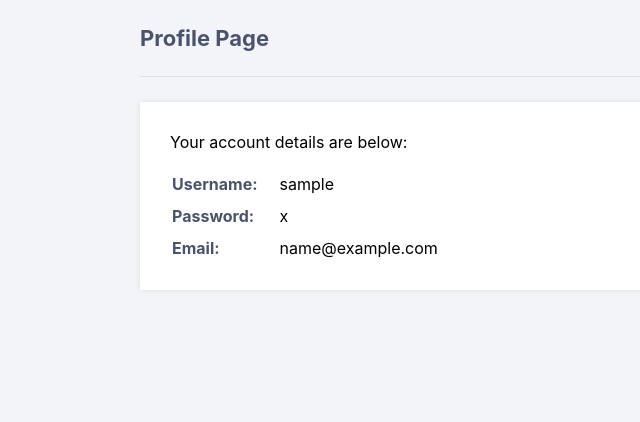
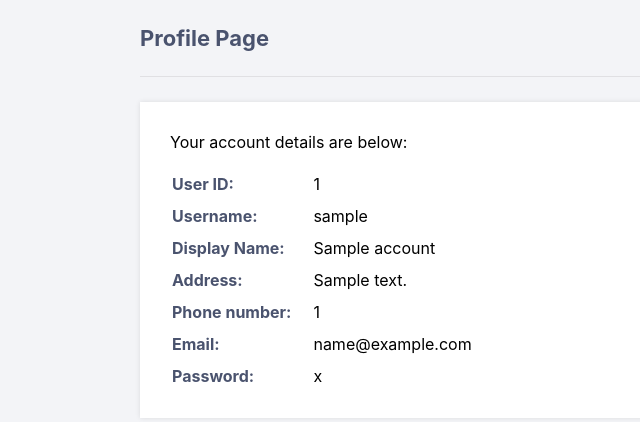
Before and after one commit to twoyoung/Car-Rental-Web-App, a Flask app: template car-rental-webapp/templates/profile.html in a window 1280 px wide. Shown: the part 60-482 px from the top of the page, without its empty margins (0-640 px from the left). Run offline with Flask 3, Linux system fonts and the light colour scheme; the template is opened without the code that fills it: most values are stand-ins (such as "Sample title", 1, 10 or a date in 2020); some libraries are stand-ins or nearby versions.

Commit message:
profile page

```diff
--- a/car-rental-webapp/templates/profile.html
+++ b/car-rental-webapp/templates/profile.html
@@ -8,17 +8,34 @@
     <p>Your account details are below:</p>
     <table>
         <tr>
+            <td>User ID:</td>
+            <td>{{ account['UserID'] }}</td>
+        </tr>
+        <tr>
             <td>Username:</td>
             <td>{{ account['UserName'] }}</td>
+        </tr>
+        <tr>
+            <td>Display Name:</td>
+            <td>{{ account['ProfileName'] }}</td>
+        </tr>
+        <tr>
+            <td>Address:</td>
+            <td>{{ account['Address'] }}</td>
+        </tr>
+        <tr>
+            <td>Phone number:</td>
+            <td>{{ account['PhoneNumber'] }}</td>
+        </tr>
+        <tr>
+            <td>Email:</td>
+            <td>{{ account['Email'] }}</td>
         </tr>
         <tr>
             <td>Password:</td>
             <td>{{ account['Password'] }}</td>
         </tr>
-        <tr>
-            <td>Email:</td>
-            <td>{{ account['Email'] }}</td>
-        </tr>
+
     </table>
 </div>
 {% endblock %}
```
